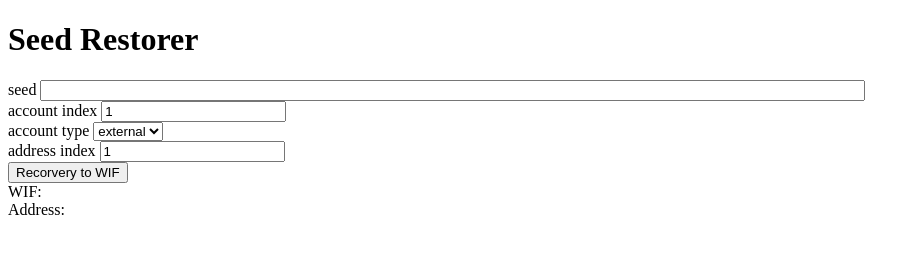
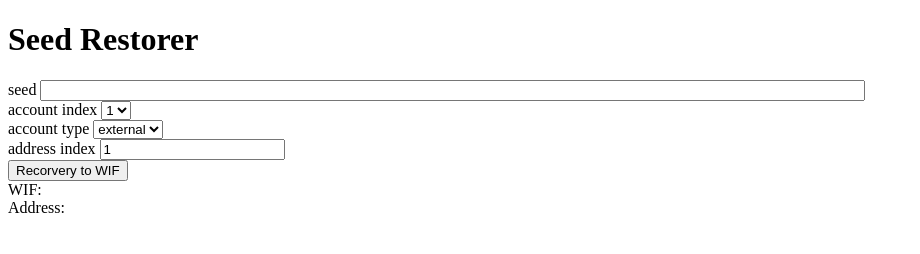
Before and after one commit to yuanyu90221/recover_seed, a browser extension: page index.html in a window 1280 px wide. Shown: the whole page, without its empty margins (0-920 px from the left). Drawn offline with Linux system fonts and the light colour scheme.

Commit message:
change input to option

```diff
--- a/index.html
+++ b/index.html
@@ -18,7 +18,14 @@
     </div>
     <div class="accountIndex">
       <label for="accountIndex">account index</label>
-      <input type="number" name="accountIndex" min="1"/>
+      <!-- <input type="number" name="accountIndex" min="1"/> -->
+      <select name="accountIndex">
+        <option value="1">1</option>
+        <option value="2">2</option>
+        <option value="3">3</option>
+        <option value="4">4</option>
+        <option value="5">5</option>
+      </select>
     </div>
     <div class="accountType">
       <label for="accountType">account type</label>
```
